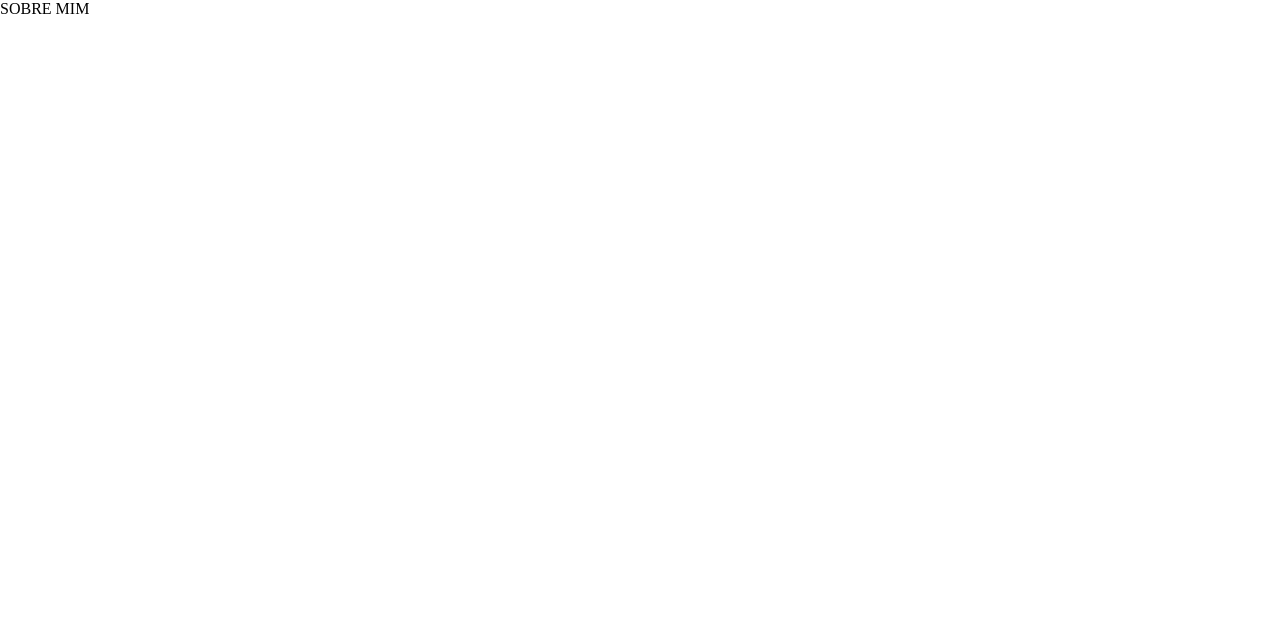
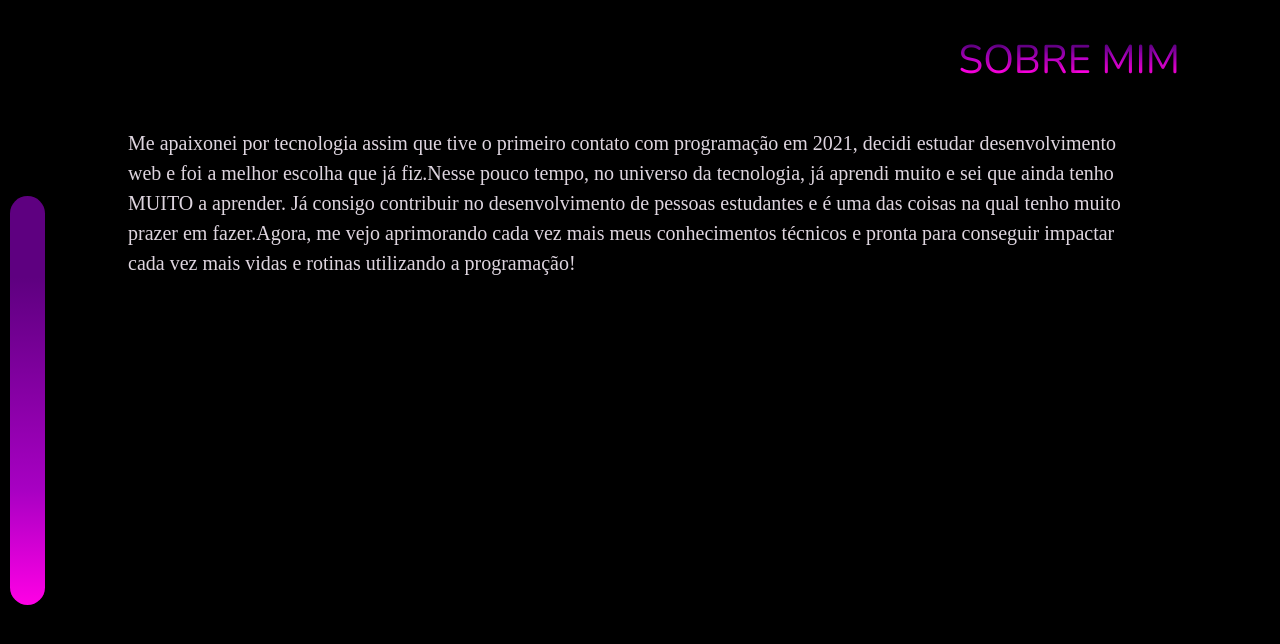
Before and after one commit to Abreupamm/portfolio-frontend, a React (Create React App) app: page /about-me in a window 1280 px wide. Shown: the top 644 px of the page. Built offline with nearby package versions, Linux system fonts and the light colour scheme.

Commit message:
feat: about-me style

```diff
--- /dev/null
+++ b/src/CSS/about.css
@@ -0,0 +1,16 @@
+.about-page {
+  min-height: 100Vh;
+  background-color: #000;
+}
+
+p {
+  position: absolute;
+  display: block;
+  left: 0;
+  right: 0;
+  margin: 10% auto;
+  color: #ded5df;;
+  width: 80%;
+  font-size: 20px;
+  line-height: 30px;
+}
--- a/src/CSS/aside.css
+++ b/src/CSS/aside.css
@@ -2,11 +2,18 @@
   position: absolute;
   top: 0;
   bottom: 0;
-  right: 10px;
   width: 35px;
   height: 409px;
   margin: auto 0;
-  background: linear-gradient(180deg, #5e0080 30%, #a700c2 61.56%, #ff00e5 100%);
+  background: linear-gradient(180deg, #5e0080 20%, #a700c2 71.56%, #ff00e5 100%);
   box-shadow: 0px 4px 4px rgba(0, 0, 0, 0.25);
   border-radius: 20px;
 }
+
+.rigth {
+  right: 10px;
+}
+
+.left {
+  left: 10px;
+}
--- /dev/null
+++ b/src/CSS/title.css
@@ -0,0 +1,15 @@
+.title-pages {
+  position: absolute;
+  margin: 0;
+  top: 10px;
+  right: 100px;
+  font-family: 'Nunito';
+  font-weight: 400;
+  font-size: 40px;
+  line-height: 100px;
+  background: linear-gradient(180deg, #5E0080 35%, #A700C2 43.75%, #FF00E5 60%);
+  -webkit-background-clip: text;
+  -webkit-text-fill-color: transparent;
+  background-clip: text;
+  text-shadow: 0px 4px 4px rgba(0, 0, 0, 0.25);
+}
--- a/src/components/Aside.js
+++ b/src/components/Aside.js
@@ -3,8 +3,9 @@ import '../CSS/aside.css';
 
 class Aside extends Component {
   render() {
+    const { position } = this.props;
     return(
-      <div className="aside"/>
+      <div className={ `aside ${position}` }/>
     );
   }
 }
--- /dev/null
+++ b/src/components/Title.js
@@ -0,0 +1,13 @@
+import { Component } from "react";
+import '../CSS/title.css';
+
+class Title extends Component {
+  render() {
+    const { title } = this.props;
+    return (
+      <h1 className="title-pages">{ title }</h1>
+    );
+  }
+}
+
+export default Title;
--- a/src/pages/AboutMe.js
+++ b/src/pages/AboutMe.js
@@ -1,10 +1,24 @@
-import { Component } from "react";
+import { Component } from 'react';
+import Aside from '../components/Aside';
+import Title from '../components/Title';
+import '../CSS/about.css';
 
 class AboutMe extends Component {
   render() {
     return (
-      <div>
-        SOBRE MIM
+      <div className="about-page">
+        <Title title="SOBRE MIM" />
+        <Aside position="left" />
+        <p>
+          Me apaixonei por tecnologia assim que tive o primeiro contato com
+          programação em 2021, decidi estudar desenvolvimento web e foi a melhor
+          escolha que já fiz.Nesse pouco tempo, no universo da tecnologia, já
+          aprendi muito e sei que ainda tenho MUITO a aprender. Já consigo
+          contribuir no desenvolvimento de pessoas estudantes e é uma das coisas
+          na qual tenho muito prazer em fazer.Agora, me vejo aprimorando cada
+          vez mais meus conhecimentos técnicos e pronta para conseguir impactar
+          cada vez mais vidas e rotinas utilizando a programação!
+        </p>
       </div>
     );
   }
--- a/src/pages/Home.js
+++ b/src/pages/Home.js
@@ -16,7 +16,7 @@ class Home extends Component {
           <button onClick={ this.handleOnClick } className='button-about'>SOBRE MIM</button>
         </div>
         <div className='container-img'>
-          <Aside/>
+          <Aside position='rigth'/>
         </div>
       </div>
     );
```
